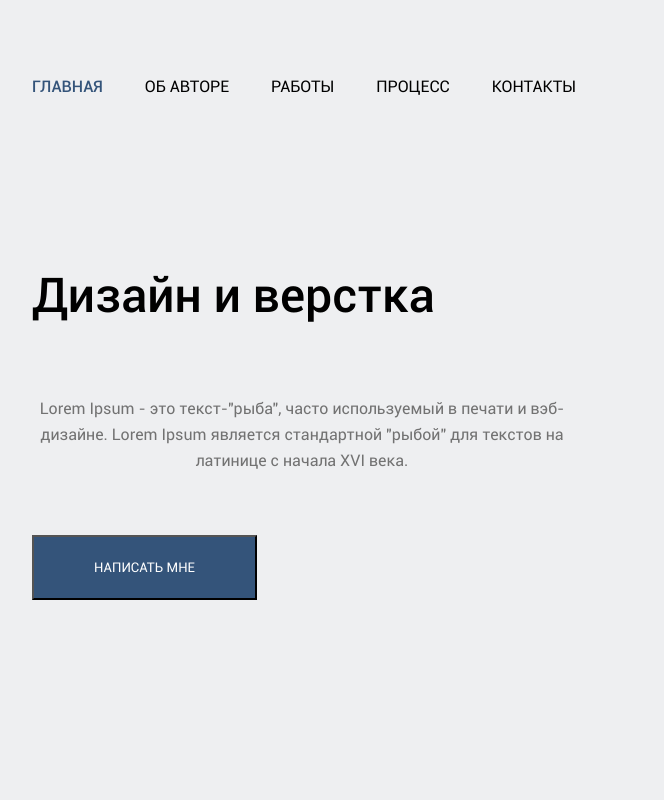
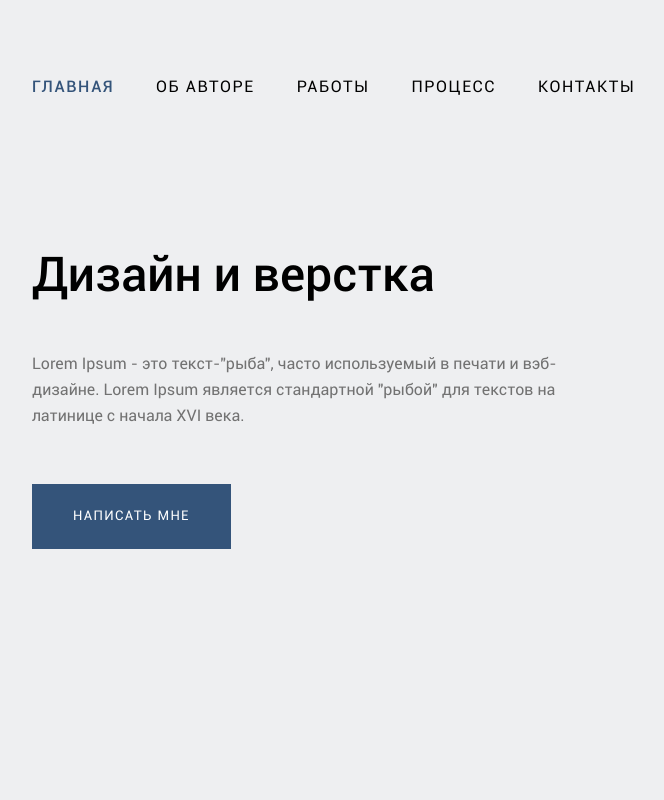
Before and after one commit to callmejogi/project_one, a plain HTML site: page index.html in a window 1280 px wide. Shown: the top 800 px of the page, without its empty margins (53-717 px from the left). Drawn offline with Linux system fonts and the light colour scheme.

Commit message:
work w mistakes

```diff
--- a/index.html
+++ b/index.html
@@ -3,16 +3,16 @@
 <head>
     <meta charset="UTF-8">
     <title>Document</title>
+    <link rel="stylesheet" href="./styles/reset.css">
     <link rel="stylesheet" href="./styles/style.css">
-    <link rel="stylesheet" href="./styles/reset.css">
 </head>
 <body>
     <header class="block">
         <div class="box">
-            <nav >
+            <nav class="nav">
                 <ul class="menu">
                     <li class="list">
-                        <a href="#" class="main">ГЛАВНАЯ</a>
+                        <a href="#" class="link main">ГЛАВНАЯ</a>
                     </li><!--
                 --><li class="list">
                         <a href="#" class="link">ОБ АВТОРЕ</a>
--- a/styles/style.css
+++ b/styles/style.css
@@ -24,14 +24,9 @@
     font-display: swap;
 }
 
-.main{
-    font-family: 'Roboto', sans-serif;
+.link.main{
     font-weight: 500;
     color:#34547A;
-    text-decoration-line: none;
-    font: size 16px;
-    margin-right: 42px;
-    letter-spacing: 10%;
 }
 
 .link{
@@ -39,9 +34,8 @@
     font-weight: 400;
     color: #000000;
     text-decoration-line: none;
-    font: size 16px;
-    margin-right: 42px;
-    letter-spacing: 10%;
+    font-size: 16px;
+    letter-spacing: 0.1em;
 }
 
 .text{
@@ -49,9 +43,8 @@
     font-weight: 500;
     color: #000000;
     font-size:48px;
-    line-height: 78.75px;
-    margin-bottom: 60px;
-    width: 541px;
+    line-height: 79px;
+    margin-bottom: 37px;
 }
 
 .caption{
@@ -60,26 +53,27 @@
     color:#727272;
     font-size:16px;
     width: 540px;
-    margin-bottom: 60px;
-    text-align: center;
-    line-height: 26.25px;
+    margin-bottom: 55px;
+    line-height: 26px;
 }
 
 .btn{
     font-family: 'Roboto', sans-serif;
     font-weight: 400;
     color:#FFFFFF;
-    width:225px;
-    height:65px;
+    padding: 19px 41px 20px;
     background-color: #34547A;
     margin-bottom: 146px;
+    line-height:26px ;
+    border:none ;
+    letter-spacing: 0.1em;
 }
 
 .block{
     background-color: #EEEFF1;
-    margin-bottom: 119px;
     box-sizing: border-box;
-    padding:79px;
+    padding-bottom: 146px;
+    padding-top: 79px;
 }
 
 .box{
@@ -137,8 +131,7 @@
     color:#FFFFFF;
     font-size:16px;
     width: 71px;
-    line-height: 26.25px;
-    margin-bottom: 103px;
+    line-height: 26px;
 }
 
 .content{
@@ -152,13 +145,14 @@
     height:50px;
 }
 
-.menu{
-    margin-bottom: 162px;
+.nav{
+    margin-bottom: 140px;
 }
 
 .list{
     display: inline-block;
     vertical-align: top;
+    margin-right: 42px;
 }
 
 .container{
@@ -173,6 +167,7 @@
     display: inline-block;
     vertical-align: top;
     margin-left: 52.33px;
+    margin-bottom: 103px;
 }
 
 .page{
@@ -213,7 +208,7 @@
 .footer{
     background-color: #34547A;
     box-sizing: border-box;
-    padding: 75.5px;
+    padding: 47px 0 46px 0;
 }
 
 .user{
```
